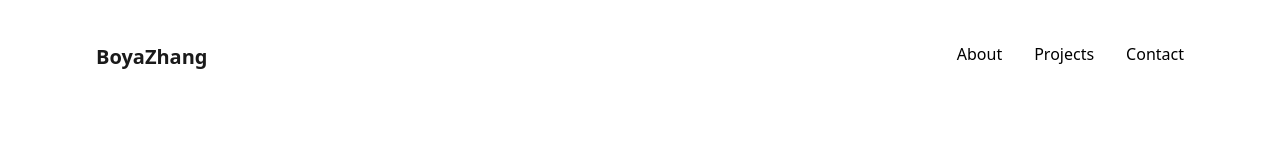
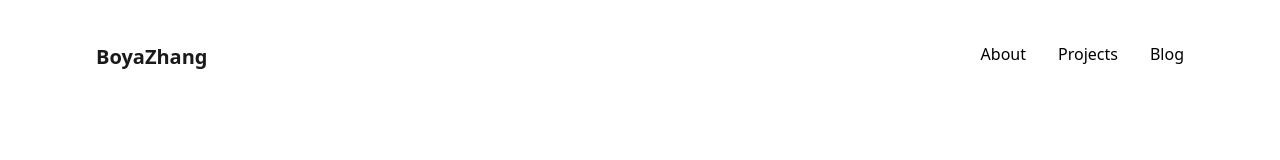
Before and after one commit to BoyaZhangNB/Blog-Website, a plain HTML site: page about.html in a window 1280 px wide. Shown: the top 160 px of the page. Drawn offline with Linux system fonts and the light colour scheme.

Commit message:
Huge update to

```diff
--- a/about.html
+++ b/about.html
@@ -15,7 +15,7 @@
     <ul class="nav__links">
       <li><a href="about.html" class="active">About</a></li>
       <li><a href="projects.html">Projects</a></li>
-      <li><a href="blog.html">Contact</a></li>
+      <li><a href="blog.html">Blog</a></li>
     </ul>
   </nav>
 
```
Also changed, not shown: projects.html (+1 -1 lines).
